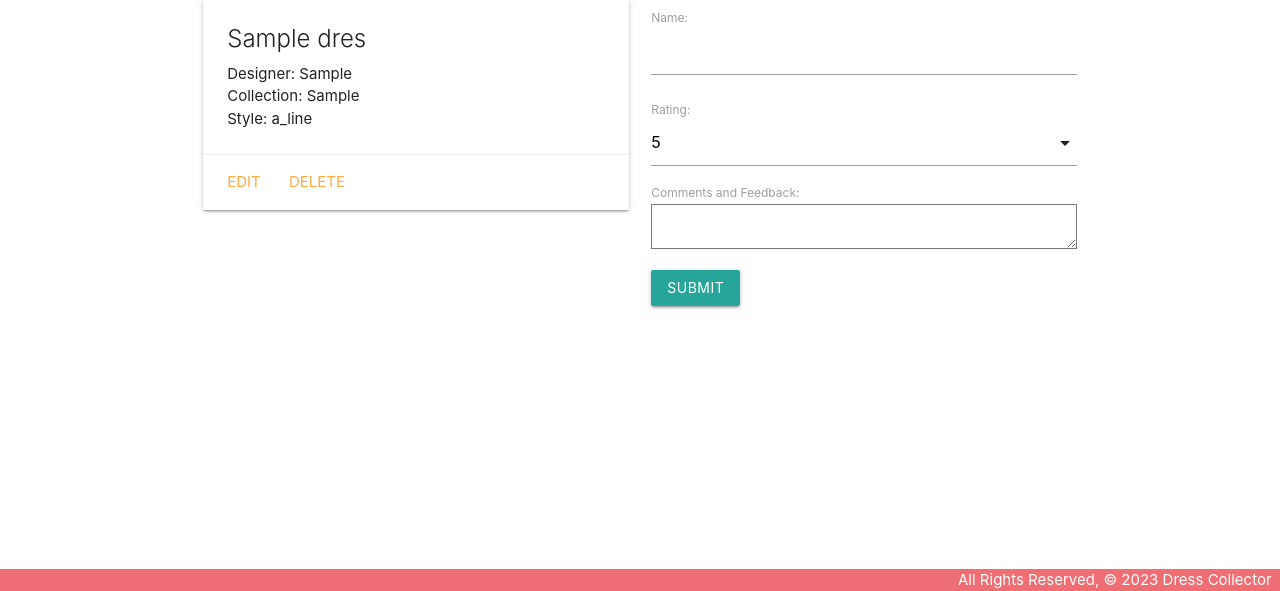
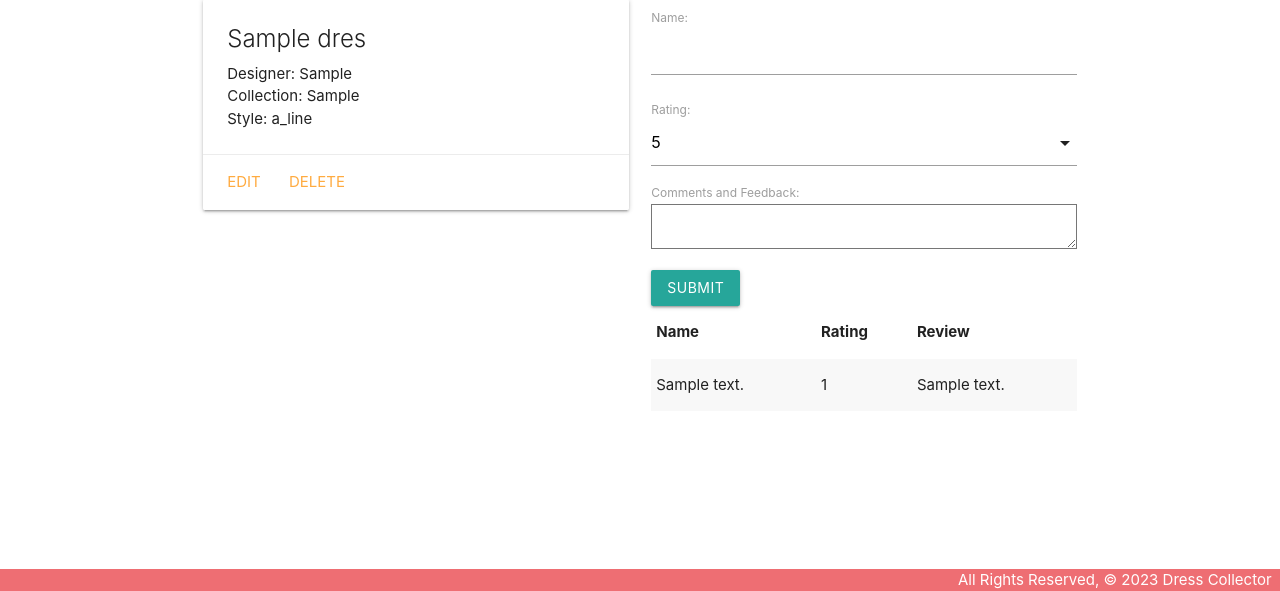
Before and after one commit to mmarentette/dresscollector, a Django app: page /dresses/1/ in a window 1280 px wide. Shown: the part 209-800 px from the top of the page. Run offline with Django 5.2, Linux system fonts and the light colour scheme; tables that the repository leaves empty hold one stand-in row (values such as "Sample post").

Commit message:
Display Reviews in a table on Dress's details template

```diff
--- a/main_app/templates/dresses/detail.html
+++ b/main_app/templates/dresses/detail.html
@@ -24,6 +24,28 @@
             {{ review_form.as_p }}
             <button type="submit" class="btn">Submit</button>
         </form>
+        <table class="striped">
+            <thead>
+                <tr>
+                    <th>Name</th>
+                    <th>Rating</th>
+                    <th>Review</th>
+                </tr>
+            </thead>
+            <tbody>
+                <!-- Note that we do not add parens after .all -->
+                {% for review in dress.review_set.all %}
+                <tr>
+                    <td>{{ review.reviewer_name }}</td>
+                    <td>{{ review.rating }}</td>
+                    <td>{{ review.text }}</td>
+                </tr>
+
+                {% endfor %}
+
+            </tbody>
+
+        </table>
     </div>
 </div>
 
```
